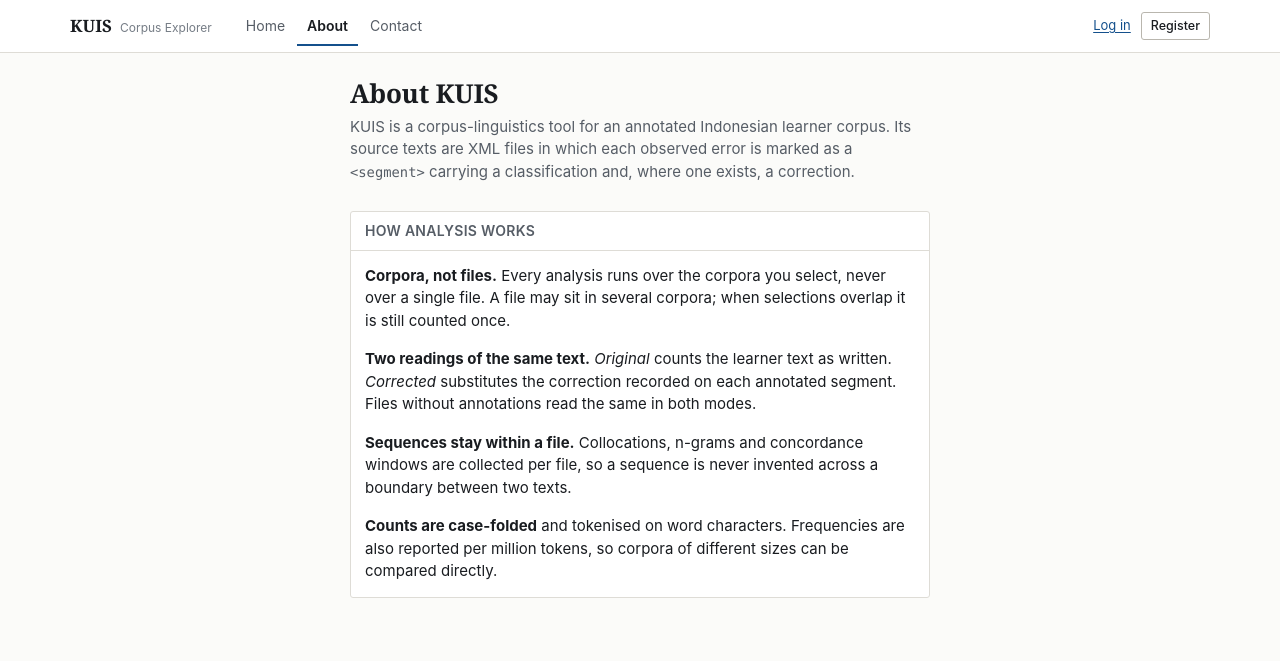
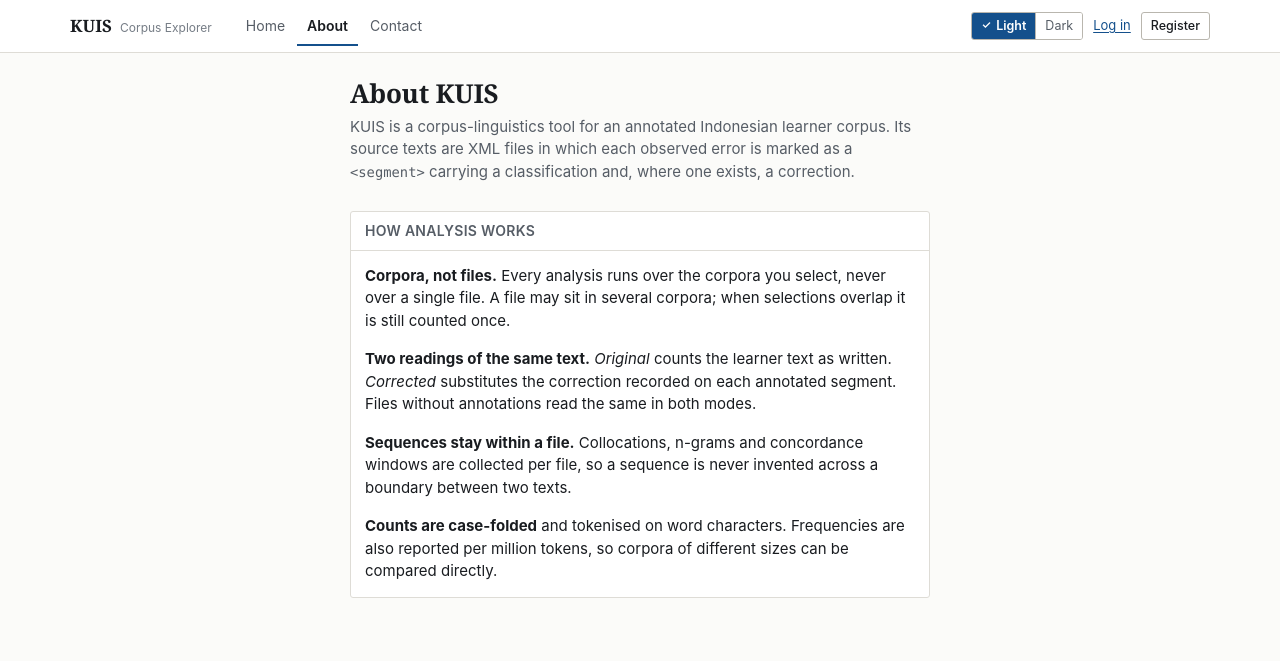
Before and after one commit to ian5666987/KUIS, a Django app: page /about/ in a window 1280 px wide. Shown: the top 661 px of the page. Run offline with Django 5.2, Linux system fonts and the light colour scheme.

Commit message:
light/dark mode

```diff
--- a/main/static/main/kuis.css
+++ b/main/static/main/kuis.css
@@ -40,10 +40,13 @@
 
   --radius: 3px;
   --gap: 16px;
+
+  color-scheme: light;
 }
 
-@media (prefers-color-scheme: dark) {
-  :root {
+:root[data-theme="dark"] {
+  color-scheme: dark;
+
   --paper:        #15171b;
   --surface:      #1c1f24;
   --sunken:       #232730;
@@ -69,11 +72,12 @@
   --mark-rule:    #8a7326;
   --focus:        #7fb6f5;
 }
-}
 
 /* --- Base ---------------------------------------------------------------- */
 
 *, *::before, *::after { box-sizing: border-box; }
+
+[hidden] { display: none !important; }
 
 html { -webkit-text-size-adjust: 100%; }
 
@@ -304,6 +308,29 @@ input[type="checkbox"], input[type="radio"] { accent-color: var(--accent); width
 .seg input:checked + label::before { content: "\2713"; font-size: 12px; }
 .seg input:focus-visible + label { outline: 2px solid var(--focus); outline-offset: -2px; }
 
+/* Theme switch. Both options are always visible and the active one carries a
+   checkmark, so the current theme never depends on colour alone. Hidden until
+   the script unhides it — with no JavaScript there is nothing it could do. */
+.theme-switch {
+  display: inline-flex;
+  border: 1px solid var(--rule-strong); border-radius: var(--radius);
+  overflow: hidden;
+}
+.theme-switch button {
+  display: inline-flex; align-items: center; gap: 5px;
+  font: inherit; font-size: 12.5px; line-height: 1.4;
+  padding: 4px 9px;
+  color: var(--ink-muted); background: var(--surface);
+  border: 0; border-right: 1px solid var(--rule-strong);
+  cursor: pointer;
+}
+.theme-switch button:last-child { border-right: 0; }
+.theme-switch button:hover { background: var(--sunken); color: var(--ink); }
+.theme-switch button[aria-pressed="true"] {
+  background: var(--accent); color: var(--on-accent); font-weight: 600;
+}
+.theme-switch button[aria-pressed="true"]::before { content: "\2713"; font-size: 11px; }
+
 /* --- Buttons ------------------------------------------------------------- */
 
 .btn {
--- a/main/static/main/kuis.js
+++ b/main/static/main/kuis.js
@@ -77,6 +77,40 @@
     }
   }
 
+  /* --- Theme -------------------------------------------------------------
+     Light unless the reader picks dark; the choice is remembered per browser.
+     The <head> script has already applied it — this only wires the control. */
+  var themeSwitch = document.querySelector('[data-theme-switch]');
+  if (themeSwitch) {
+    var themeButtons = Array.prototype.slice.call(
+      themeSwitch.querySelectorAll('button[data-theme]')
+    );
+
+    var applyTheme = function (theme, remember) {
+      document.documentElement.setAttribute('data-theme', theme);
+
+      themeButtons.forEach(function (button) {
+        button.setAttribute(
+          'aria-pressed',
+          button.getAttribute('data-theme') === theme ? 'true' : 'false'
+        );
+      });
+
+      if (remember) {
+        try { localStorage.setItem('kuis-theme', theme); } catch (e) { /* ignore */ }
+      }
+    };
+
+    applyTheme(document.documentElement.getAttribute('data-theme') || 'light', false);
+    themeSwitch.hidden = false;
+
+    themeButtons.forEach(function (button) {
+      button.addEventListener('click', function () {
+        applyTheme(button.getAttribute('data-theme'), true);
+      });
+    });
+  }
+
   /* --- Sticky offsets ----------------------------------------------------
      Column headers stick below the context bar rather than behind it. */
   function measureContext() {
--- a/main/templates/main/base.html
+++ b/main/templates/main/base.html
@@ -5,6 +5,22 @@
     <meta name="viewport" content="width=device-width, initial-scale=1">
     <title>{% block title %}Corpus Explorer{% endblock %} · KUIS</title>
     <link rel="stylesheet" href="{% static 'main/kuis.css' %}">
+
+    {% comment %}
+      Applies a stored theme before the first paint, so a dark-theme reader
+      never gets a flash of the light page. Light is the default: with nothing
+      stored, no attribute is set and the :root tokens stand.
+    {% endcomment %}
+    <script>
+      (function () {
+        try {
+          var stored = localStorage.getItem('kuis-theme');
+          if (stored === 'dark' || stored === 'light') {
+            document.documentElement.setAttribute('data-theme', stored);
+          }
+        } catch (e) { /* private mode or blocked storage: stay on light */ }
+      })();
+    </script>
 </head>
 <body>
     <a class="skip-link" href="#main">Skip to content</a>
@@ -32,6 +48,11 @@
         </nav>
 
         <div class="masthead__user">
+          <div class="theme-switch" role="group" aria-label="Theme" data-theme-switch hidden>
+            <button type="button" data-theme="light" aria-pressed="true">Light</button>
+            <button type="button" data-theme="dark" aria-pressed="false">Dark</button>
+          </div>
+
           {% if user.is_authenticated %}
             {% if user.is_staff %}
               <a href="/admin/" class="text-sm">Django admin</a>
```
Also changed, not shown: docs/ONBOARDING.md (+2 -0 lines), main/tests.py (+11 -0 lines). Lines whose indentation alone changed are shown as unchanged.
